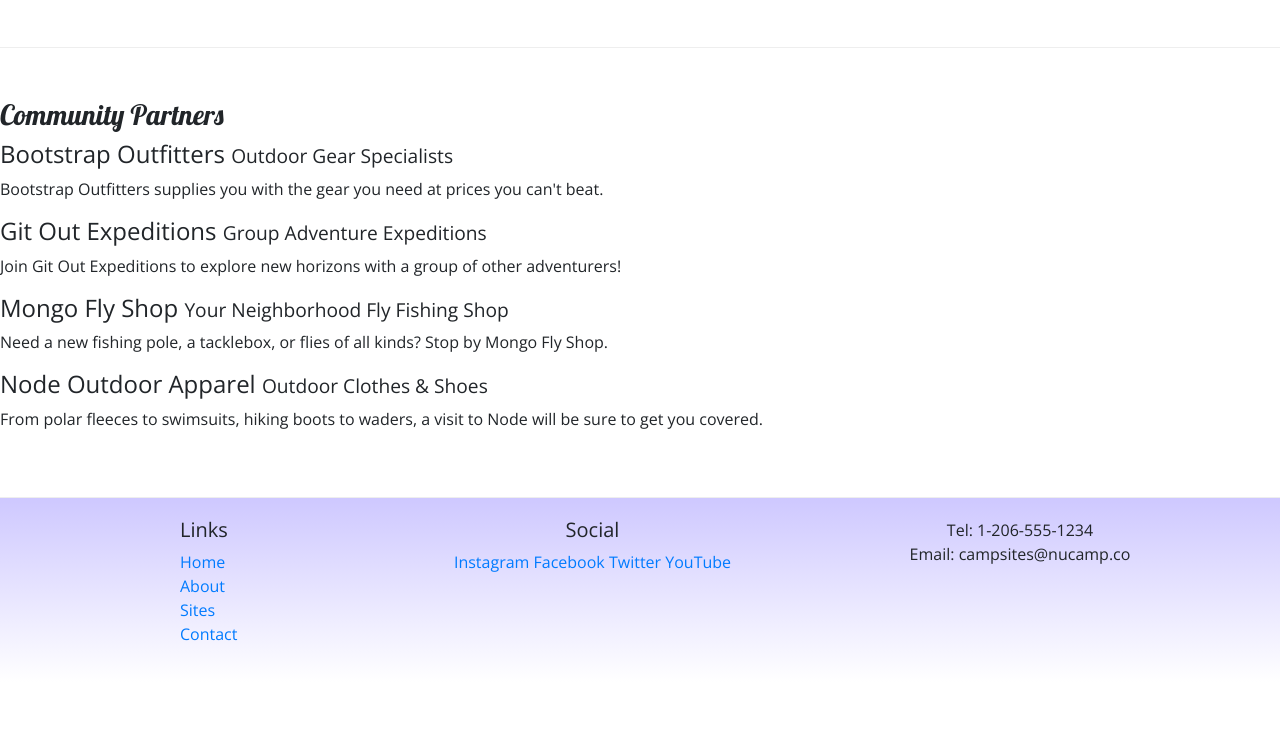
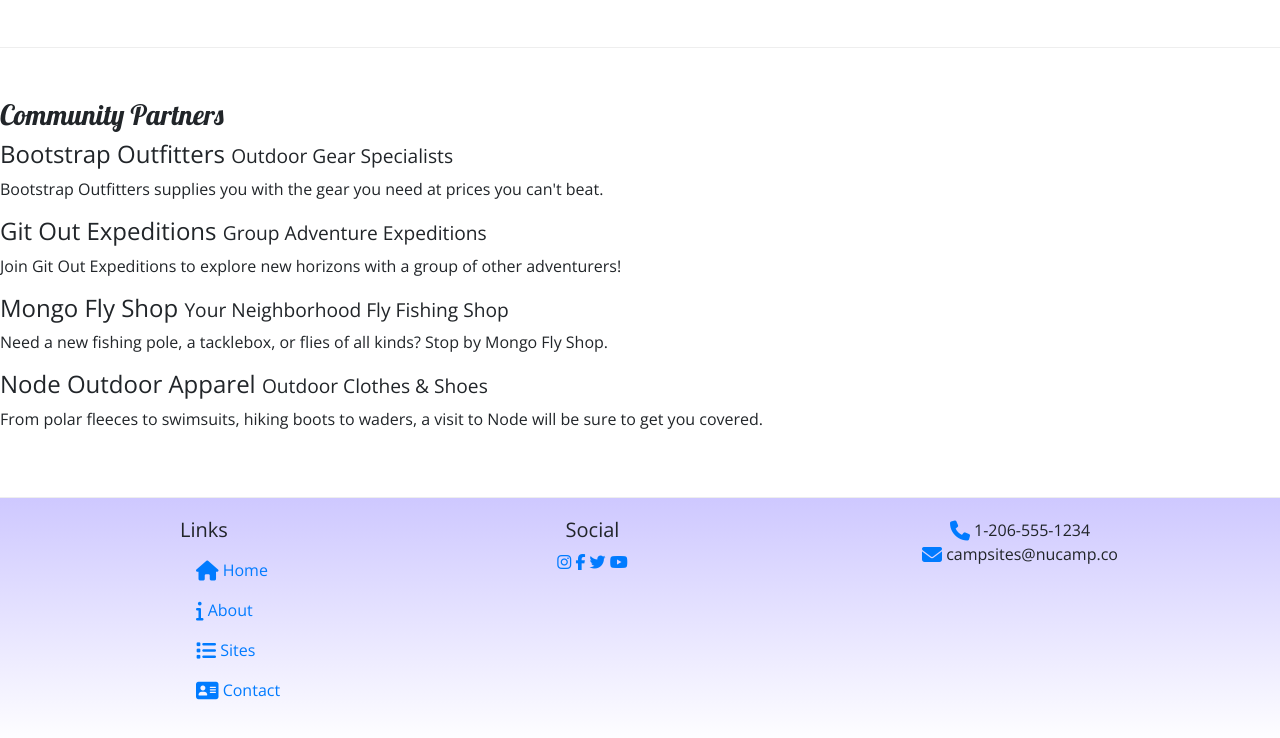
Before and after one commit to zootechdrum/nucampsite-1, a website: page aboutus.html in a window 1280 px wide. Shown: the part 495-1233 px from the top of the page. Before the commit the page ends 1177 px from the top, so only its background shows below. Drawn offline with nearby package versions, Linux system fonts and the light colour scheme.

Commit message:
Icon Fonts

```diff
--- a/aboutus.html
+++ b/aboutus.html
@@ -6,10 +6,11 @@
   <meta charset="utf-8" />
   <meta name="viewport" content="width=device-width, initial-scale=1" />
   <link rel="stylesheet" href="node_modules/bootstrap/dist/css/bootstrap.min.css" />
+  <link rel="stylesheet" href="node_modules/font-awesome/css/font-awesome.min.css" />
   <link rel="preconnect" href="https://fonts.gstatic.com">
   <link rel="stylesheet" href="https://fonts.googleapis.com/css?family=Lobster|Open+Sans" />
   <link rel="stylesheet" href="css/styles.css" />
-  <title>NuCamp: A Better Way To Camp</title>
+    <title>NuCamp: A Better Way To Camp</title>
 </head>
 
 <body>
@@ -72,22 +73,22 @@
         <div class="col-4 col-sm-2 offset-1">
           <h5>Links</h5>
           <ul class="list-unstyled">
-            <li><a href="index.html">Home</a></li>
-            <li><a href="#">About</a></li>
-            <li><a href="#">Sites</a></li>
-            <li><a href="#">Contact</a></li>
+            <li class="nav-item"><a class="nav-link" href="index.html"><i class="fa fa-home fa-lg"></i> Home</a></li>
+            <li class="nav-item active"><a class="nav-link" href="#"><i class="fa fa-info fa-lg"></i> About</a></li>
+            <li class="nav-item"><a class="nav-link" href="#"><i class="fa fa-list fa-lg"></i> Sites</a></li>
+            <li class="nav-item"><a class="nav-link" href="#"><i class="fa fa-address-card fa-lg"></i> Contact</a></li>
           </ul>
         </div>
         <div class="col-6 col-sm-5 text-center">
           <h5>Social</h5>
-          <a href="http://instagram.com/">Instagram</a>
-          <a href="http://facebook.com/">Facebook</a>
-          <a href="http://twitter.com/">Twitter</a>
-          <a href="http://youtube.com/">YouTube</a>
+          <a href="http://instagram.com/"><i class="fa fa-instagram"></i></a>
+          <a href="http://facebook.com/"><i class="fa fa-facebook"></i></a>
+          <a href="http://twitter.com/"><i class="fa fa-twitter"></i></a>
+          <a href="http://youtube.com/"><i class="fa fa-youtube"></i></a>
         </div>
         <div class="col-sm-4 text-center">
-          Tel: 1-206-555-1234<br />
-          Email: campsites@nucamp.co
+          <i class="fa fa-phone fa-lg text-primary"></i> 1-206-555-1234<br />
+          <i class="fa fa-envelope fa-lg text-primary"></i> campsites@nucamp.co
         </div>
       </div>
     </div>
```
Also changed, not shown: index.html (+12 -11 lines).
